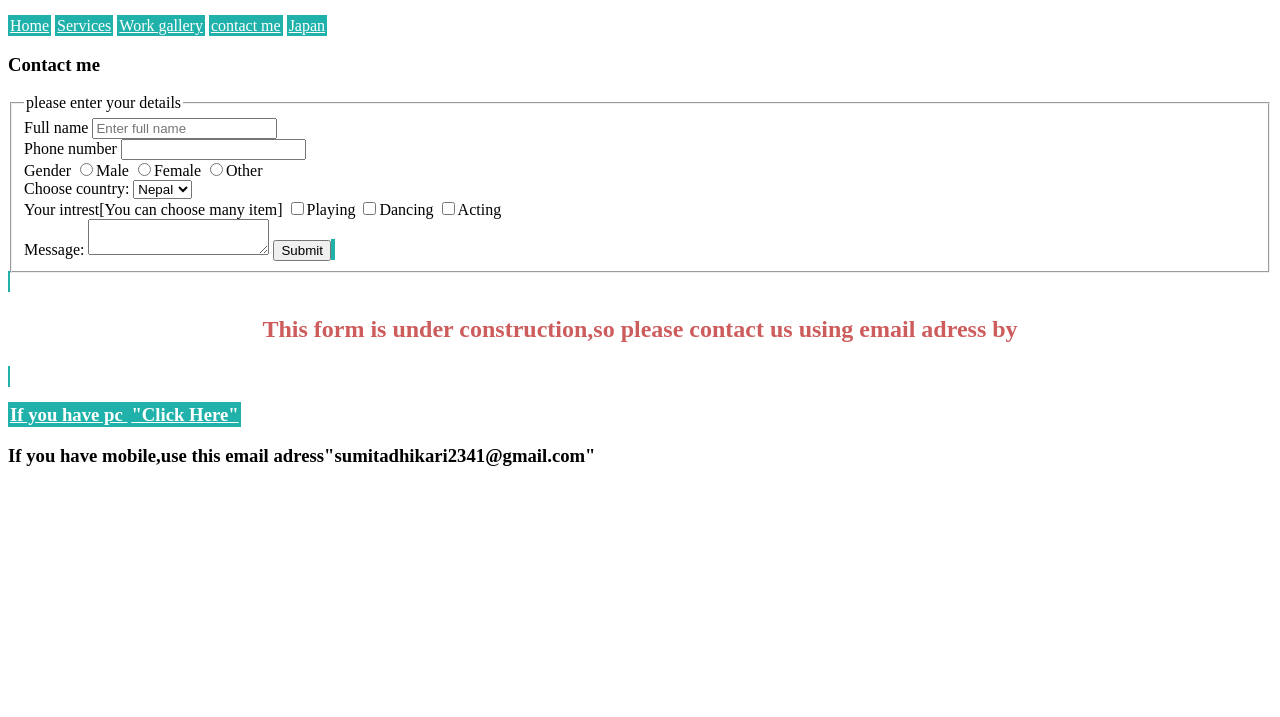
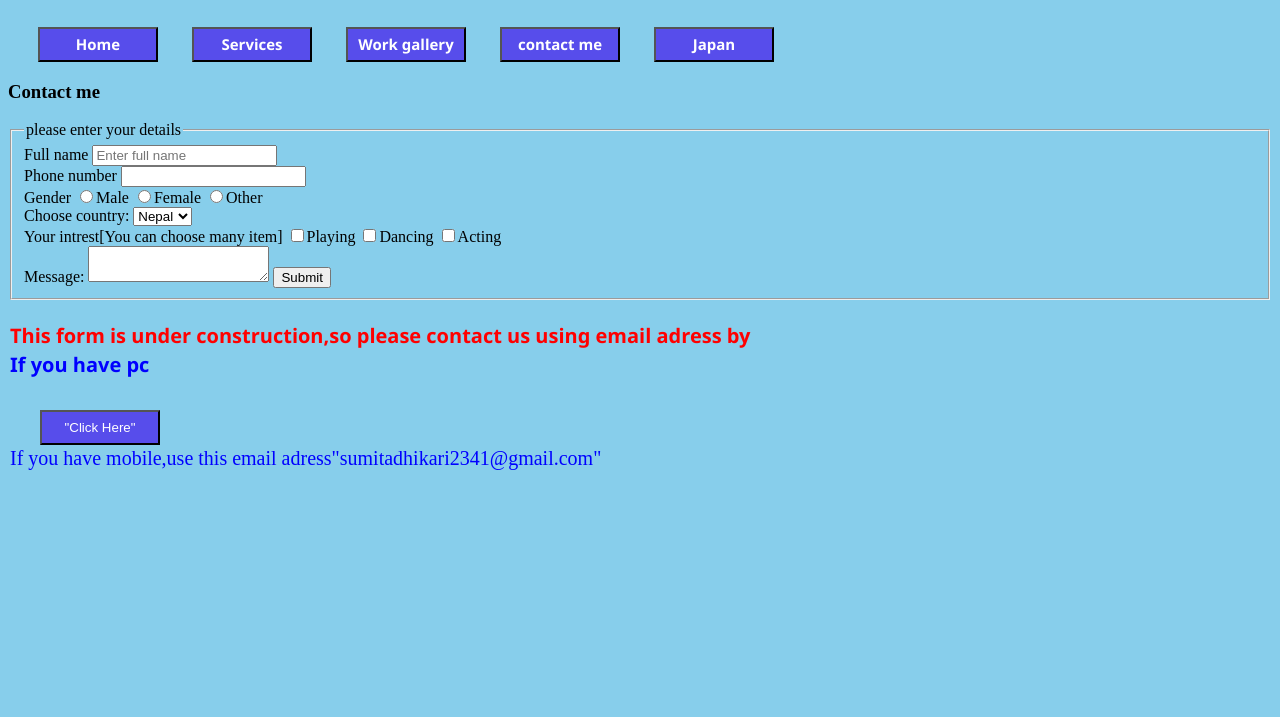
Before and after one commit to adhikarisumit/adhikarisumit, a plain HTML site: page contact.html in a window 1280 px wide. Shown: the part 83-800 px from the top of the page. Drawn offline with Linux system fonts and the light colour scheme.

Commit message:
Add files via upload

```diff
--- a/contact.html
+++ b/contact.html
@@ -3,6 +3,9 @@
 <head>
 	<title>contact</title>
 	<style>
+		body{
+			background-color: skyblue;
+		}
 	    h1{
 	    	padding: 10px;
 	    	background-color: green;
@@ -19,21 +22,42 @@
 	    footer{
 	    	text-align: center;
 	    }
-					a{
+
+		a{
 		   display: inline;
 	    	padding: 2px;
-	        background-color: lightseagreen;
 	    	color: white;
-						}
+			font-size: 15px;
+			font-family: 'Segoe UI', Tahoma, Geneva, Verdana, sans-serif;
+			font-weight: bold;
+			text-decoration: none;
+		}
+
+		button{
+		background-color: rgb(87, 77, 235);
+		color: white;
+		margin-top: 10px;
+		margin-left: 30px;
+		height: 35px;
+		width: 120px;
+		}
+		p{
+			color: blue;
+			margin: 2px;
+			font-size: 20px;
+		}
+		#alert{
+			color: red;
+		}
 	</style>
 </head>
 <body>
 <h1> Welcome to my portfolio</h1>
-<a href="index.html">Home</a>
-<a href="services.html">Services</a>
-<a href="gallery.html">Work gallery</a>
-<a href="contact.html">contact me</a>
-<a href="japan.html">Japan</a>
+<button><a href="index.html">Home</a></button>
+<button><a href="services.html">Services</a></button>
+<button><a href="gallery.html">Work gallery</a></button>
+<button><a href="contact.html">contact me</a></button>
+<button><a href="japan.html">Japan</a></button>
 
 <h3>Contact me</h3>
 <form>
@@ -70,8 +94,8 @@
     <a href="mailto:sumitadhikari2341@gmail.com" target="_blank">
     </fieldset>
 </form>
-<h2>This form is under construction,so please contact us using email adress by</h2>
-<h3>If you have pc <mark><a href="https://mail.google.com/mail/u/0/?tab=rm&ogbl#inbox?compose=new">"Click Here"</a></mark></h3>
-<h3>If you have mobile,use this email adress"sumitadhikari2341@gmail.com"</h3>
+<p id="alert">This form is under construction,so please contact us using email adress by</p>
+<p>If you have pc </p><a href="https://mail.google.com/mail/u/0/?tab=rm&ogbl#inbox?compose=new"><button>"Click Here"</button></a>
+<p>If you have mobile,use this email adress"sumitadhikari2341@gmail.com"</p>
 </body>
 </html>
```
